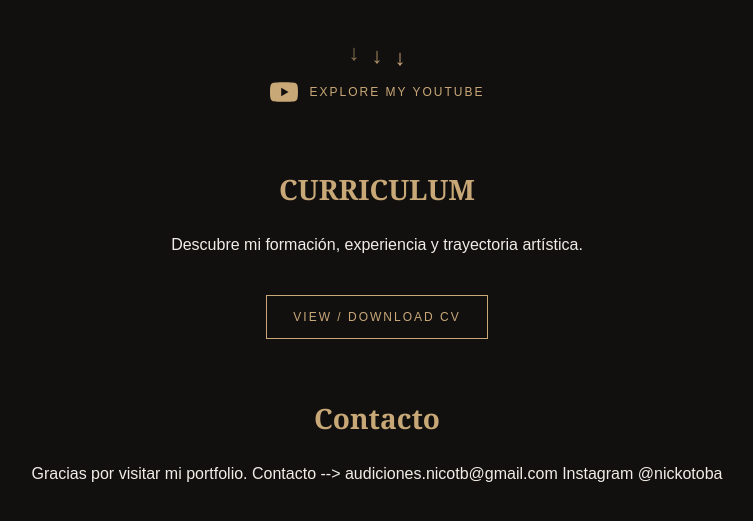
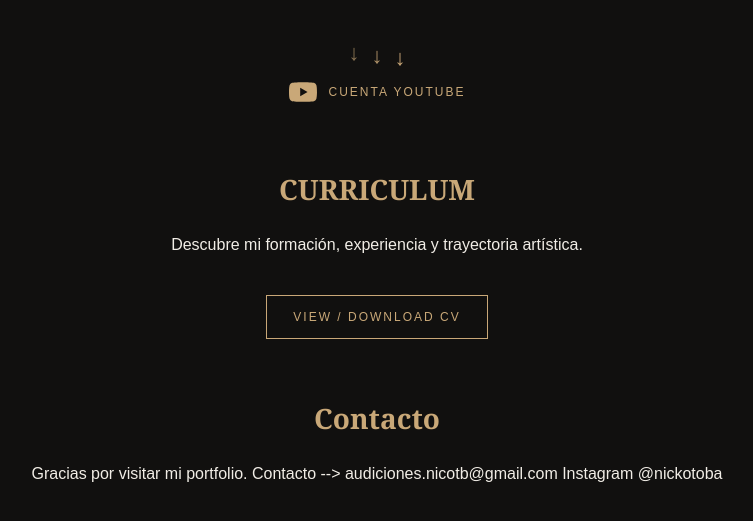
Before and after one commit to nitotoba/nitotoba.github.io, a plain HTML site: page index.html in a window 1280 px wide. Shown: the part 1711-2232 px from the top of the page, without its empty margins (263-1016 px from the left). Drawn offline with Linux system fonts and the light colour scheme.

Commit message:
Change text from 'EXPLORE MY YOUTUBE' to 'CUENTA YOUTUBE'

```diff
--- a/index.html
+++ b/index.html
@@ -77,7 +77,7 @@ Actualmente, curso el Máster en Teatro Musical en Broadway House Madrid, donde
                         fill="currentColor"/>
                     </svg>
 
-                    <span>EXPLORE MY YOUTUBE</span>
+                    <span>CUENTA YOUTUBE</span>
 
                 </a>
 
```
